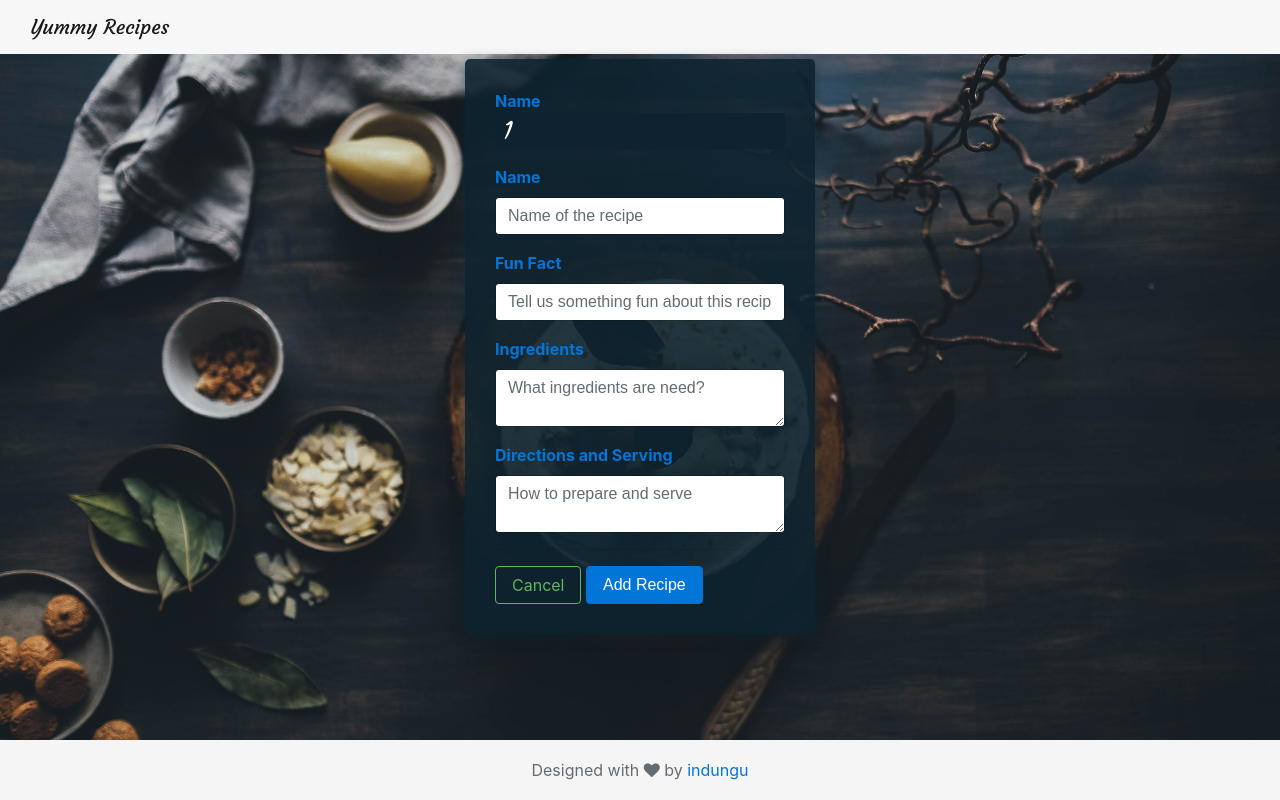
After one commit to indungu/yummy-recipes, a Flask app: page /add_recipe/1 in a window 1280 px wide. The commit adds this page. Run offline with Flask 2, Linux system fonts and the light colour scheme; the visitor is signed in with stand-in values (Sample User, id 1); some libraries are stand-ins or nearby versions.

Commit message:
[PATCH] Fixed all CRUD bugs

```diff
--- a/app/forms.py
+++ b/app/forms.py
@@ -17,7 +17,8 @@ class SignupForm(FlaskForm):
     )
     password = PasswordField('New Password', [
         validators.DataRequired(),
-        validators.EqualTo('confirm', message='Passwords must match')
+        validators.EqualTo('confirm', message='Passwords must match'),
+        validators.length(min=8, message='Password needs to be atleast 8 characters long')
     ])
     confirm = PasswordField('Confirm Password', [validators.data_required()])
     submit = SubmitField("Submit")
@@ -46,11 +47,9 @@ class CategoryForm(FlaskForm):
 
 class RecipeForm(FlaskForm):
     """This defines the form for recipe manipulation"""
-    category = StringField('Category', [
-        validators.data_required(message='Enter a category please.')
-    ])
     name = StringField('Name', [
-        validators.data_required('A name for your recipe would be nice')
+        validators.data_required('A name for your recipe would be nice'),
+        validators.length(min=4, message="The name should be more than 4 characters long")
     ])
     fun_fact = StringField('Fun Fact')
     ingredients = TextAreaField('Ingredients', [
--- a/app/static/css/style.css
+++ b/app/static/css/style.css
@@ -26,7 +26,7 @@
 .form{
     background-color: rgba(14, 35, 47, 0.9);
     max-width: 350px;
-    padding: 40px;
+    padding: 30px;
     margin: 5px  auto;
     border-radius: 5px;
     box-shadow: 0px 3px 11px 3px rgba(14, 35, 47, 0.39);
@@ -53,3 +53,19 @@
     background-size: cover;
 
 }
+
+/* Category tag style */
+
+.category {
+    background-color: rgba(14, 35, 47, 0.9) !important;
+    padding-left: 8px;
+    font-family: 'Courgette', cursive;
+    font-size: 24px;
+}
+
+#welcome {
+    margin-right: 10px;
+    padding: 5px;
+    font-family: 'Courgette', cursive;
+    font-size: 24px;
+}
--- /dev/null
+++ b/app/templates/add_recipe.html
@@ -0,0 +1,27 @@
+{% extends "layout.html" %}
+{% block body %}
+{% from "_formhelper.html" import render_field %}
+
+    <form class="container form" action="/add_recipe/{{category}}" method="POST">
+        {{form.hidden_tag()}}
+            <div class="form-group">
+                <strong class="text-primary">Name</strong>
+                <div class="category"><p class="text-white">{{category}}</p></div>
+            </div>
+            <div class="form-group">
+                {{render_field(form.name, class='form-control', placeholder='Name of the recipe')}}
+            </div>
+            <div class="form-group">
+                {{render_field(form.fun_fact, class='form-control', placeholder='Tell us something fun about this recipe')}}
+            </div>
+            <div class="form-group">
+                {{render_field(form.ingredients, class='form-control', placeholder='What ingredients are need?')}}
+            </div>
+            <div class="form-group">
+                {{render_field(form.description, class='form-control', placeholder='How to prepare and serve')}}
+            </div>
+            <hr>
+            <a href="/dashboard" class="btn btn-outline-success">Cancel</a>
+            <button type="submit" class="btn btn-primary">Add Recipe</button>
+    </form>
+{% endblock %}
--- a/app/templates/edit_category.html
+++ b/app/templates/edit_category.html
@@ -7,7 +7,7 @@
    <form class="form" action="/edit_category/{{form.name.data}}" method="POST">
         {{form.hidden_tag()}}
         <div class="form-group">
-            {{render_field(form.name, class="form-control form-control-static")}}
+            {{render_field(form.name, class="form-control category")}}
         </div>
         <div class="form-group">
             {{render_field(form.description, class="form-control")}}
--- a/app/templates/edit_recipe.html
+++ b/app/templates/edit_recipe.html
@@ -3,10 +3,11 @@
 {% block body %}
 {% from "_formhelper.html" import render_field %}
 <div class="container">
-   <form class="form" action="/edit_recipe/{{form.category.data}}/{{form.name.data}}" method="POST">
+   <form class="form" action="/edit_recipe/{{category}}/{{form.name.data}}" method="POST">
         {{form.hidden_tag()}}
         <div class="form-group">
-            {{render_field(form.category, class="form-control form-control-static")}}
+            <strong class="text-primary">Category</strong>
+            <div class="category"><p class="text-white">{{category}}</p></div>
         </div>
         <div class="form-group">
             {{render_field(form.name, class="form-control")}}
--- a/app/templates/index.html
+++ b/app/templates/index.html
@@ -19,7 +19,7 @@
             </div>
             <div class="col-md-3">
                 <div class="well">
-                    <h3>Returnig foodie,</h3>
+                    <h3>Returning foodie,</h3>
                     <a href="{{url_for('login')}}" class="btn btn-outline-success btn-block">login</a>
                 </div>
             </div>
--- a/app/templates/layout.html
+++ b/app/templates/layout.html
@@ -6,6 +6,8 @@
         <meta http-equiv="Content-Type" content="text/html;charset=UTF-8">
         <meta name="viewport" content="width=device-width, initial-scale=1 shrink-to-fit=no">
         <title>Yummy Recipes | {{ title }}</title>
+        <!-- Serving the favicon -->
+        <link rel="shortcut icon" href="{{ url_for('static', filename='img/favicon.ico') }}">
 
         <!-- Bootstrap CSS -->
         <link rel="stylesheet" href="{{url_for('static', filename='css/lib/bootstrap.min.css')}}">
@@ -60,13 +62,14 @@
                     {% endif %}
                     </ul>
                     {% if (title == "Dashboard") %}
-                        <div class="collapse navbar-collapse" id="navbarSupportedContent">
-                            <ul class="navbar-nav flex-row ml-md-auto d-md-flex">
-                                <li class="nav-item">
-                                    <a class="nav-link btn btn-outline-danger text-danger" href="/logout">Logout</a>
-                                </li>
-                            </ul>
-                        </div>
+                        <ul class="navbar-nav flex-row ml-md-auto d-md-flex">
+                            <li class="nav-item">
+                                <div class="text-info" id="welcome">Welcome {{user}}</div>
+                            </li>
+                            <li class="nav-item">
+                                <a class="nav-link btn btn-outline-danger text-danger" href="/logout">Logout</a>
+                            </li>
+                        </ul>
                     {% endif %}
                 </div>
             </nav>
--- a/app/users.py
+++ b/app/users.py
@@ -26,4 +26,5 @@ class User(object):
             # confirm that correct password was entered
             if current_user["password"] == password:
                 return current_user
+            return "Password error!"
         return "User not found!"
--- a/app/views.py
+++ b/app/views.py
@@ -52,12 +52,17 @@ def login():
     if request.method == 'POST' and form.validate():
         user = USER.get_user(form.email.data, form.password.data)
         if user == "User not found!":
-            flash('Invalid user!')
+            flash('Invalid/Unregistered user! Sign Up to create account.')
+            return redirect(url_for('signup'))
+        elif user == "Password error!":
+            flash(user+'. Please enter the correct details.')
             return redirect(url_for('login'))
         elif user["email"] == form.email.data:
             session['user'] = form.email.data
+            session['username'] = USERS[form.email.data]['username']
             session["logged_in"] = True
-            return redirect(url_for('dashboard'))
+            print(session)
+            return redirect(url_for('dashboard', user=session['username']))
     return render_template('login.html', title=title, form=form)
 
 @APP.route('/logout/')
@@ -75,12 +80,12 @@ def dashboard():
 
     title = "Dashboard"
     form = CategoryForm()
-    form_rec = RecipeForm()
     if request.method == 'POST' and form.validate():
-        CATEGORY.add_category(form.name.data, form.description.data, session['user'])
-
+        status = CATEGORY.add_category(form.name.data, form.description.data, session['user'])
+        if status == "Sorry. Category already exists":
+            flash(status)
         return redirect(url_for('dashboard'))
-
+    print(CATEGORY.recipes)
     user_categories = {}
     for category in CATEGORIES:
         if CATEGORIES[category]['owner'] == session['user']:
@@ -89,33 +94,35 @@ def dashboard():
     return render_template('dashboard.html',
                            title=title,
                            form=form,
-                           form_rec=form_rec,
+                           user=session['username'],
                            categories=user_categories
                           )
 
-@APP.route('/add_recipe', methods=['GET', 'POST'])
+@APP.route('/add_recipe/<category>', methods=['GET', 'POST'])
 @is_authorized
-def add_recipe():
+def add_recipe(category):
     """Adds a new recipe and redirects to dash"""
-    form_rec = RecipeForm()
-    if request.method == 'POST' and form_rec.validate():
+    title = "Add Recipe"
+    form = RecipeForm()
+    if request.method == 'POST' and form.validate():
         recipe = {
-            'name': '_'.join(form_rec.name.data.split()),
-            'fun_fact': form_rec.fun_fact.data,
-            'ingredients': form_rec.ingredients.data,
-            'description': form_rec.description.data
+            'category': category,
+            'name': '_'.join(form.name.data.split()),
+            'fun_fact': form.fun_fact.data,
+            'ingredients': form.ingredients.data,
+            'description': form.description.data
         }
-        confirmation = RECIPE.add_recipe(form_rec.category.data, recipe)
+        confirmation = RECIPE.add_recipe(category, recipe)
         flash(confirmation)
         return redirect(url_for('dashboard'))
-    return redirect(url_for('dashboard'))
+    return render_template('add_recipe.html', title=title, form=form, category=category)
 
 @APP.route('/edit_category/<name>', methods=['GET', 'POST'])
 @is_authorized
 def edit_category(name):
     """Handles the category edit"""
     title = "Edit Category"
-    form = CategoryForm()
+    form = CategoryForm(request.form)
     if request.method == 'GET':
         category = CATEGORY.get_category(name, session['user'])
         if category == 'Category does not exist.':
@@ -142,6 +149,14 @@ def delete_category(name):
         flash('Sorry, category '+name+' does not exist.')
         return redirect(url_for('dashboard'))
     removed = CATEGORIES.pop(name)
+    print(removed)
+    print(CATEGORY.recipes)
+    recipes_to_delete = []
+    for recipe in CATEGORY.recipes:
+        if CATEGORY.recipes[recipe]['category'] == name:
+            recipes_to_delete.append(recipe)
+    for item in recipes_to_delete:
+        del CATEGORY.recipes[item]
     flash('Category '+name+' was removed successfully.')
     return redirect(url_for('dashboard'))
 
@@ -156,15 +171,14 @@ def edit_recipe(category, name):
         if recipe == 'Recipe does not exist':
             flash(recipe)
             return redirect(url_for('dashboard'))
-        form.category.data = category
         form.name.data = CATEGORIES[category]['recipes'][name]['name']
         form.fun_fact.data = CATEGORIES[category]['recipes'][name]['fun_fact']
         form.ingredients.data = CATEGORIES[category]['recipes'][name]['ingredients']
         form.description.data = CATEGORIES[category]['recipes'][name]['description']
-        return render_template('edit_recipe.html', form=form, title=title)
-    if form.validate():
-        mod_recipe = RECIPE.set_recipe(form.category.data, name, {
-            'name': form.name.data,
+        return render_template('edit_recipe.html', form=form, title=title, category=category)
+    if form.validate_on_submit():
+        mod_recipe = RECIPE.set_recipe(category, name, {
+            'name': '_'.join(form.name.data.split()),
             'fun_fact': form.fun_fact.data,
             'ingredients': form.ingredients.data,
             'description': form.description.data
@@ -174,6 +188,8 @@ def edit_recipe(category, name):
             return redirect(url_for('dashboard'))
         flash('Recipe updated successfully.')
         return redirect(url_for('dashboard'))
+    flash('Sorry you provided invalid values, Please try again.')
+    return redirect(url_for('edit_recipe', category=category, name=name))
 
 @APP.route('/delete_recipe/<category>/<name>')
 @is_authorized
--- a/config.py
+++ b/config.py
@@ -4,3 +4,7 @@
 
 DEBUG = True
 SECRET_KEY = "myL1Ttl3S#kR3t"
+
+# Port number on which to run the dev server
+
+PORT = 5000
--- a/run.py
+++ b/run.py
@@ -2,4 +2,4 @@
 from app import APP
 
 if __name__ == "__main__":
-    APP.run()
+    APP.run(port=5000)
```
Also changed, not shown: app/templates/dashboard.html (+3 -39 lines), tests/test_routes.py (+21 -5 lines), tests/test_users.py (+6 -0 lines), app/static/img/favicon.ico (added), 2 other files.
